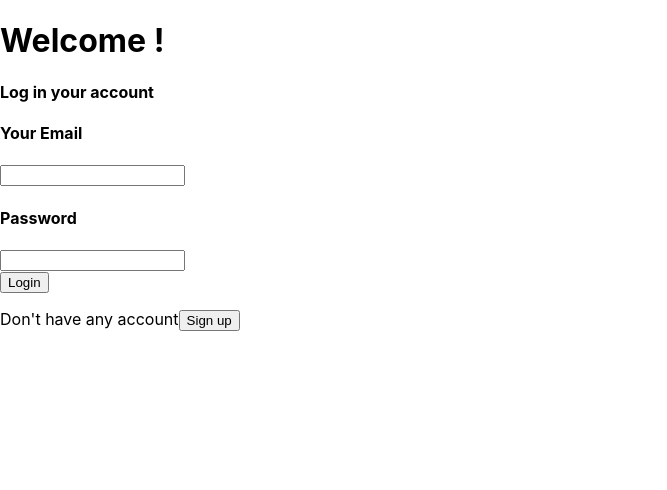
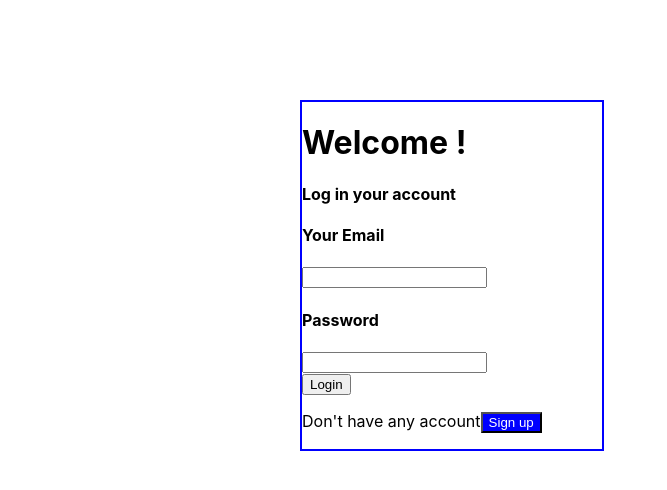
Before and after one commit to Rishi-kant/march15-assignments, a React (Create React App) app: page / in a window 1280 px wide. Shown: the top 490 px of the page, without its empty margins (0-667 px from the left). Built offline with nearby package versions, Linux system fonts and the light colour scheme.

Commit message:
changes in css

```diff
--- /dev/null
+++ b/src/components/SignUp.css
@@ -0,0 +1,8 @@
+
+
+.container2{
+    margin-top: 100px;
+    margin-left: 300px;
+    border: 2px solid blue;
+    width: 300px;
+}
--- a/src/components/SignUp.js
+++ b/src/components/SignUp.js
@@ -1,5 +1,5 @@
 
-
+import './SignUp.css'
 
 
 export default function SignUp(){
--- /dev/null
+++ b/src/components/Signin.css
@@ -0,0 +1,11 @@
+
+.container{
+    margin-top: 100px;
+    margin-left: 300px;
+    border: 2px solid blue;
+    width: 300px;
+}
+.signup-btn{
+    background-color: blue;
+    color: white;
+}
--- a/src/components/Signin.js
+++ b/src/components/Signin.js
@@ -1,5 +1,5 @@
 
-
+import './Signin.css'
 
 export default function Signin({handleSignUp}){
     return(
@@ -12,7 +12,7 @@ export default function Signin({handleSignUp}){
             <input />
             <br/>
             <button>Login</button>
-            <p>Don't have any account<button onClick={handleSignUp}>Sign up</button></p>
+            <p>Don't have any account<button className="signup-btn" onClick={handleSignUp}>Sign up</button></p>
         </div>
     )
 }
```
